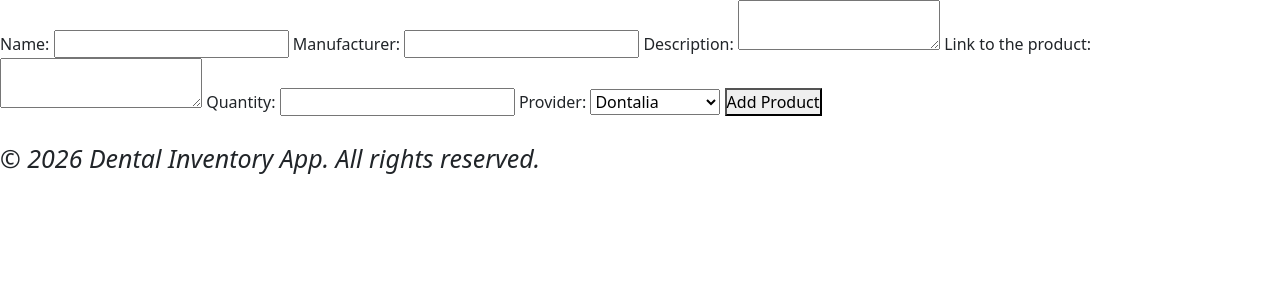
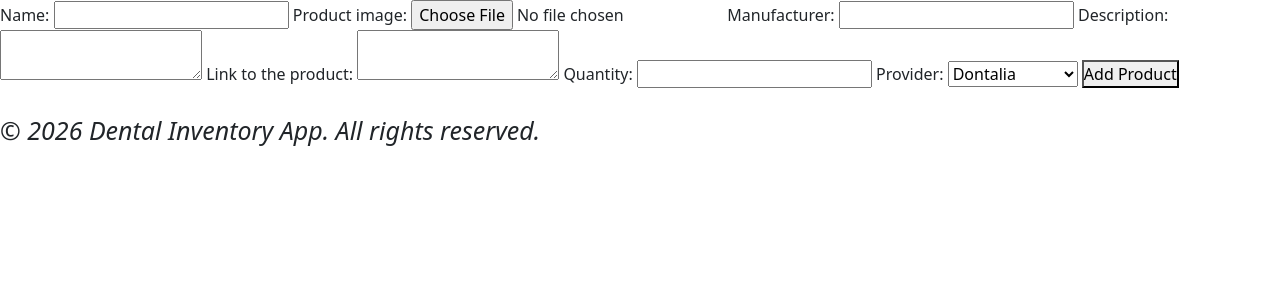
Before and after one commit to BacigalupoSofia/Inventorywithdb, a Flask app: page /add in a window 1280 px wide. Shown: the part 160-460 px from the top of the page. Run offline with Flask 3, Linux system fonts and the light colour scheme.

Commit message:
add img attribute to Product Model, add img input to add form and enctype to the form to save files in new folder uploads in static folder

```diff
--- a/models.py
+++ b/models.py
@@ -6,6 +6,7 @@ class Product(db.Model):
     __tablename__ = 'products'
 
     id = db.Column(db.Integer, primary_key=True)
+    img = db.Column(db.String(200), nullable= True)
     name = db.Column(db.String(50), nullable=False)
     description = db.Column(db.String(100), nullable=False)
     manufacturer = db.Column(db.String(50), nullable=False)
--- a/templates/add.html
+++ b/templates/add.html
@@ -1,8 +1,15 @@
 {% extends "base.html" %} {% block title %} Add Form {% endblock %} {% block
 content %}
-<form method="POST" action="{{ url_for('add_product') }}">
+<form
+  method="POST"
+  action="{{ url_for('add_product') }}"
+  enctype="multipart/form-data"
+>
   <label for="name">Name:</label>
   <input type="text" name="name" id="name" required />
+
+  <label for="image">Product image:</label>
+  <input type="file" name="image" id="image" accept="image/*" />
 
   <label for="manufacturer">Manufacturer:</label>
   <input type="text" name="manufacturer" id="manufacturer" required />
```
